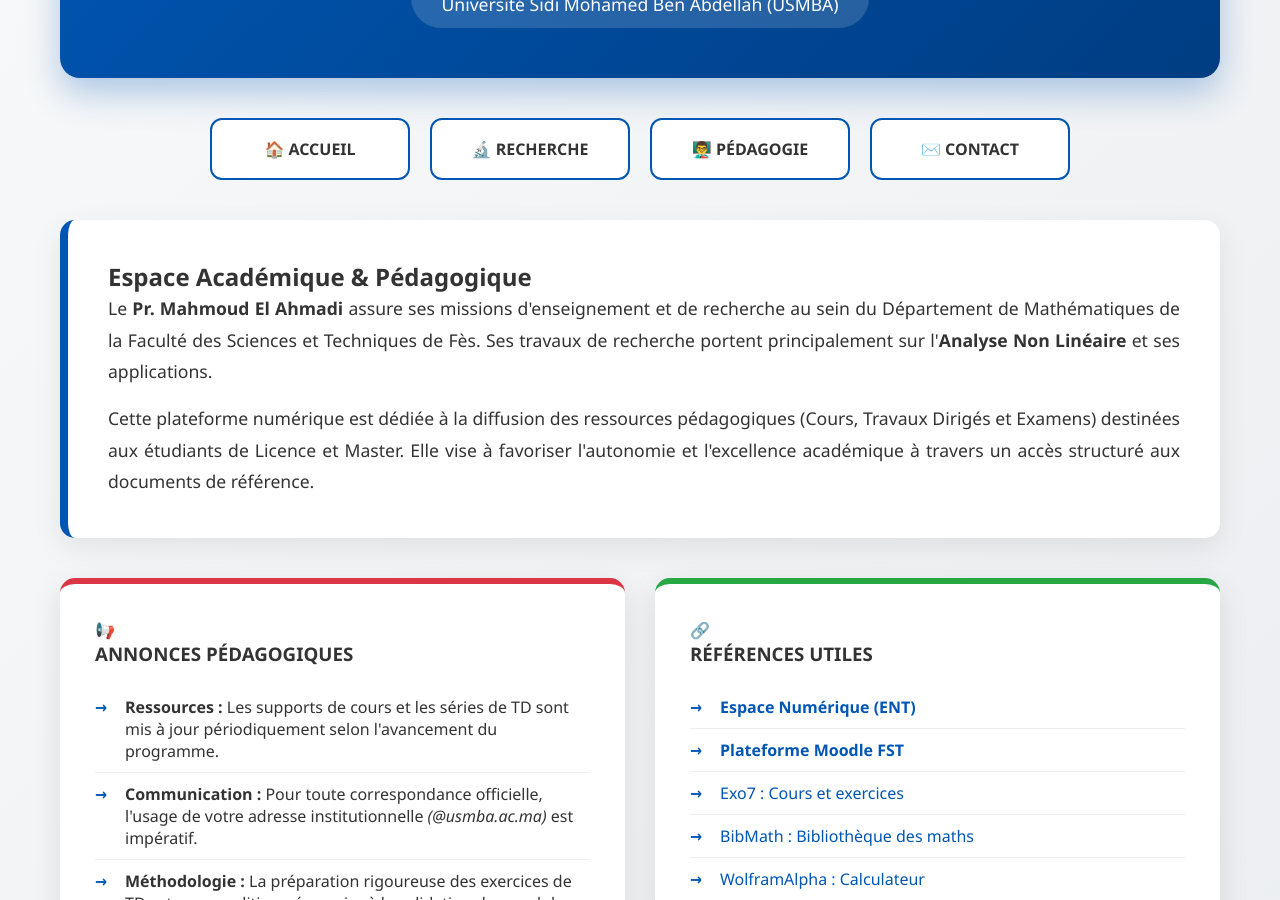
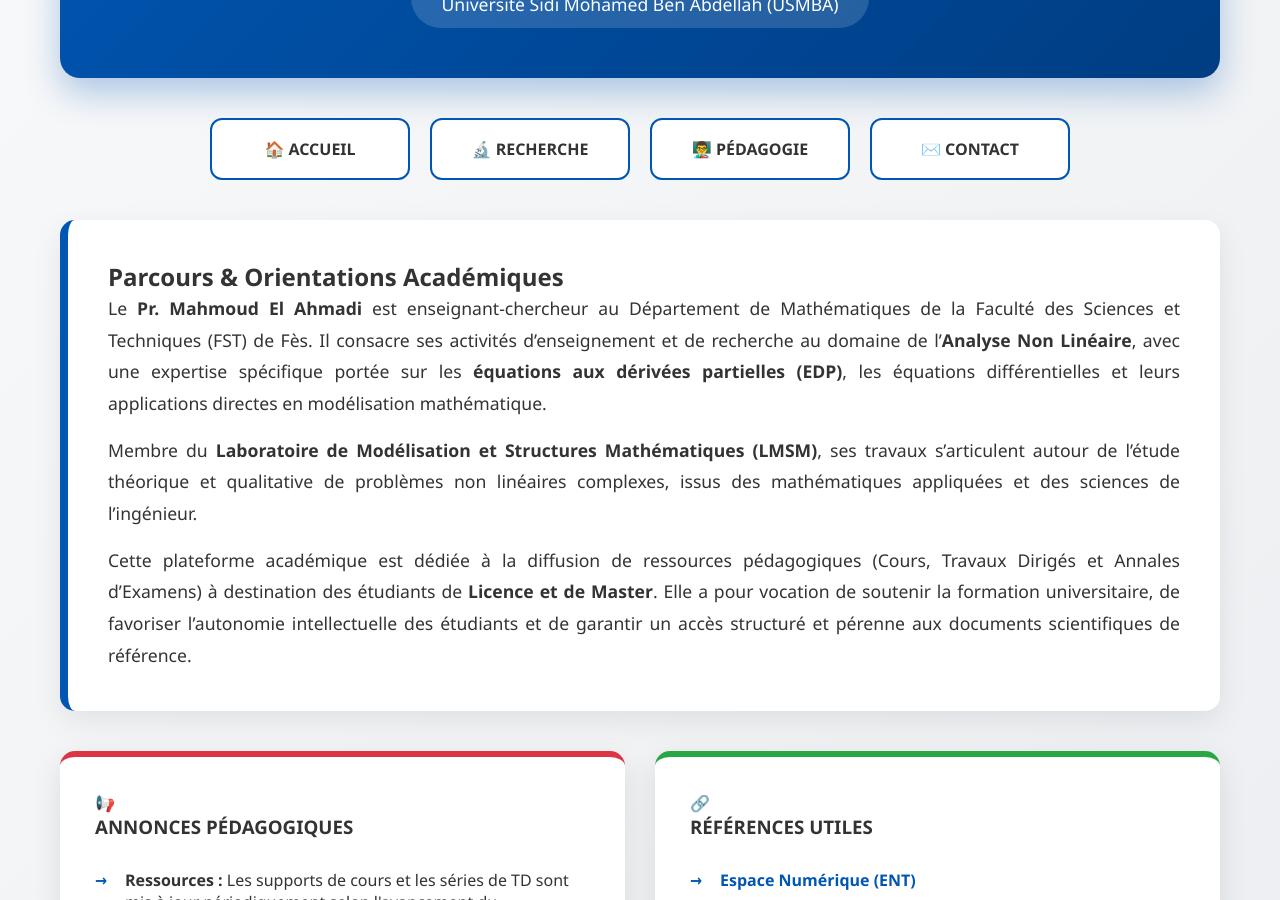
Before and after one commit to mahmoudmath/mahmoudmath.github.io, a Jekyll site: the page index.html, which Jekyll copies as it is, in a window 1280 px wide and 900 px high, scrolled down 231 px. Built offline with Jekyll 4.4.1, drawn with Linux system fonts in a browser that asks for light colours.

Commit message:
Update index.html

```diff
--- a/index.html
+++ b/index.html
@@ -26,14 +26,16 @@
             <a href="contact.html" class="nav-card">✉️ CONTACT</a>
         </nav>
 
-        <!-- PRÉSENTATION -->
         <section class="presentation">
-            <h2>Espace Académique & Pédagogique</h2>
+            <h2>Parcours & Orientations Académiques</h2>
             <p style="font-size: 1.1em; line-height: 1.8; text-align: justify;">
-                Le <strong>Pr. Mahmoud El Ahmadi</strong> assure ses missions d'enseignement et de recherche au sein du Département de Mathématiques de la Faculté des Sciences et Techniques de Fès. Ses travaux de recherche portent principalement sur l'<strong>Analyse Non Linéaire</strong> et ses applications.
+                Le <strong>Pr. Mahmoud El Ahmadi</strong> est enseignant-chercheur au Département de Mathématiques de la Faculté des Sciences et Techniques (FST) de Fès. Il consacre ses activités d’enseignement et de recherche au domaine de l’<strong>Analyse Non Linéaire</strong>, avec une expertise spécifique portée sur les <strong>équations aux dérivées partielles (EDP)</strong>, les équations différentielles et leurs applications directes en modélisation mathématique.
             </p>
             <p style="margin-top: 15px; font-size: 1.1em; line-height: 1.8; text-align: justify;">
-                Cette plateforme numérique est dédiée à la diffusion des ressources pédagogiques (Cours, Travaux Dirigés et Examens) destinées aux étudiants de Licence et Master. Elle vise à favoriser l'autonomie et l'excellence académique à travers un accès structuré aux documents de référence.
+                Membre du <strong>Laboratoire de Modélisation et Structures Mathématiques (LMSM)</strong>, ses travaux s’articulent autour de l’étude théorique et qualitative de problèmes non linéaires complexes, issus des mathématiques appliquées et des sciences de l’ingénieur.
+            </p>
+            <p style="margin-top: 15px; font-size: 1.1em; line-height: 1.8; text-align: justify;">
+                Cette plateforme académique est dédiée à la diffusion de ressources pédagogiques (Cours, Travaux Dirigés et Annales d’Examens) à destination des étudiants de <strong>Licence et de Master</strong>. Elle a pour vocation de soutenir la formation universitaire, de favoriser l’autonomie intellectuelle des étudiants et de garantir un accès structuré et pérenne aux documents scientifiques de référence.
             </p>
         </section>
 
```
